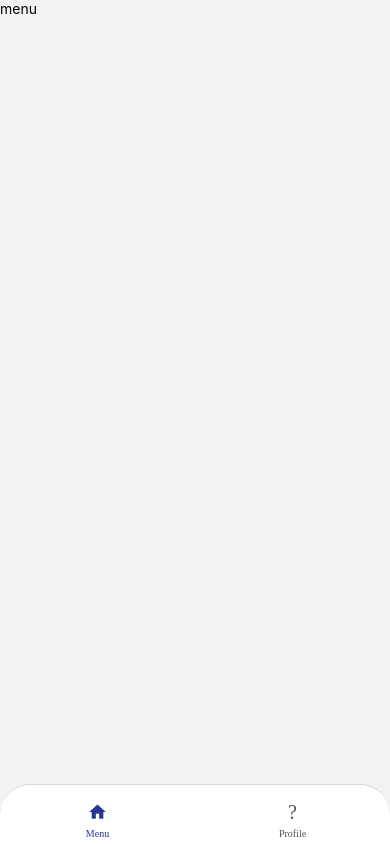
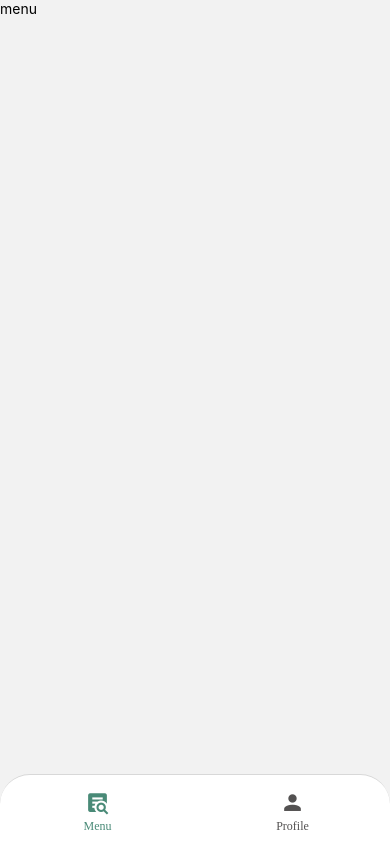
Before and after one commit to ARF-DEV/Tubes-PAM, a React Native app in the folder client/: screen /BottomTab in a window 390 px wide. Built offline with nearby package versions, Linux system fonts and the light colour scheme.

Commit message:
icon bottom navigation

```diff
--- a/client/package.json
+++ b/client/package.json
@@ -17,7 +17,8 @@
     "react-native": "0.68.2",
     "react-native-elements": "^3.4.2",
     "react-native-safe-area-context": "^4.2.5",
-    "react-native-screens": "^3.13.1"
+    "react-native-screens": "^3.13.1",
+    "react-native-vector-icons": "^9.1.0"
   },
   "devDependencies": {
     "@babel/core": "^7.18.0",
--- a/client/src/navigation/BottomNavigation.js
+++ b/client/src/navigation/BottomNavigation.js
@@ -6,8 +6,8 @@ import { createBottomTabNavigator } from '@react-navigation/bottom-tabs';
 import MenuScreen from '../screen/MenuScreen';
 import DescribeScreen from '../screen/DescribeScreen';
 import ProfileScreen from '../screen/ProfileScreen';
-
 import { Icon } from 'react-native-elements';
+import MaterialCommunityIcons from 'react-native-vector-icons/MaterialCommunityIcons';
 
 const MenuStack = createNativeStackNavigator();
 function MenuStackScreen(){
@@ -31,17 +31,17 @@ const BottomTab = ({navigation}) => {
                 backgroundColor: '#ffff',
                 borderTopRightRadius: 30,
                 borderTopLeftRadius: 30,
-                height: 60,
+                height: 70,
                 paddingTop: 10,
                 bottom:0,
             },
             tabBarInactiveTintColor: '#535151',
-            tabBarActiveTintColor: '#283593',
+            tabBarActiveTintColor: '#498A77',
             tabBarHideOnKeyboard: true,
             tabBarLabelStyle: {
-                marginBottom: 5,
-                fontFamily: "Ubuntu-Light",
-                fontSize:10,
+                marginBottom: 10,
+                fontFamily: "Ubuntu-Medium",
+                fontSize:12,
             }
 
          }}
@@ -51,11 +51,7 @@ const BottomTab = ({navigation}) => {
             component={MenuStackScreen}
             options={{
                 tabBarIcon: ({color}) =>(
-                    <Icon
-                    name='home'
-                    size={20}
-                    color={color}
-                    />
+                     <MaterialCommunityIcons name="text-box-search" color={color} size={25} />
                 )
              }}
         />
@@ -63,11 +59,7 @@ const BottomTab = ({navigation}) => {
         <Tab.Screen name="Profile" component={ProfileScreen}
             options={{
                 tabBarIcon: ({color}) =>(
-                    <Icon
-                    name='user-alt'
-                    size={20}
-                    color={color}
-                    />
+                     <MaterialCommunityIcons name="account" color={color} size={25} />
                 )
              }}
         />
```
Also changed, not shown: 23 other files (tests, documents, lock files or other folders).
